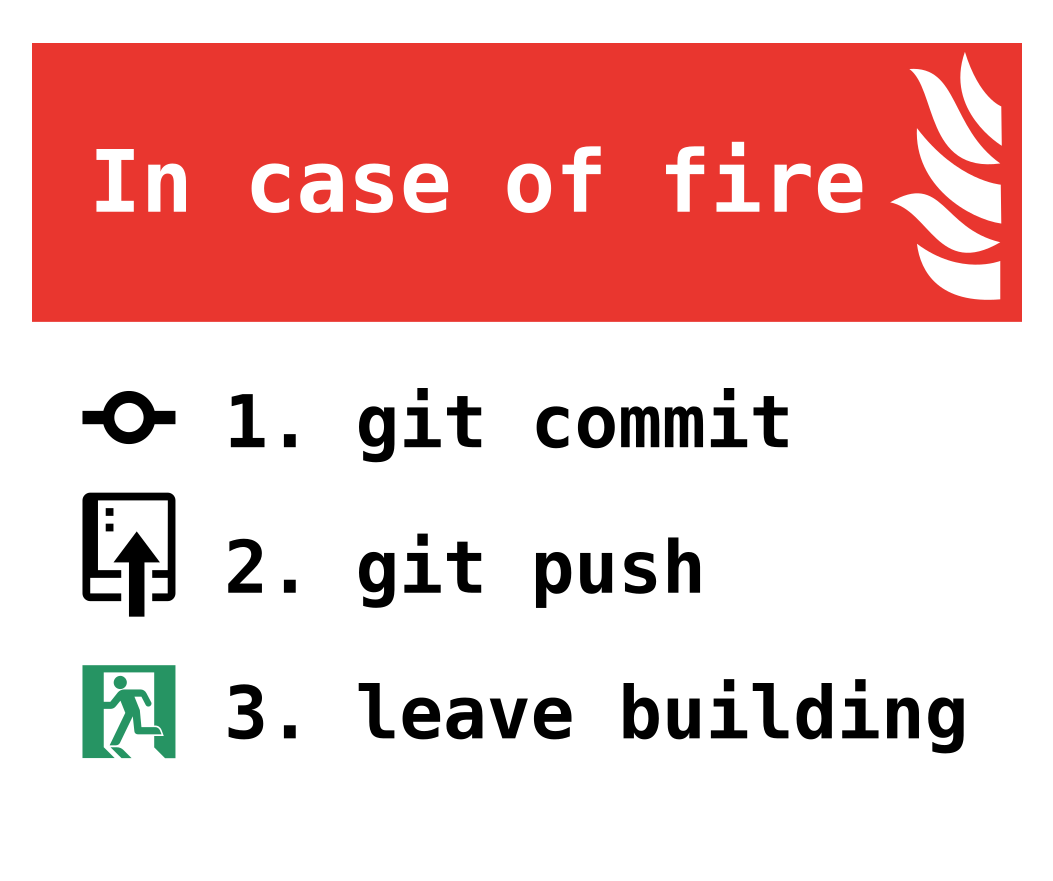
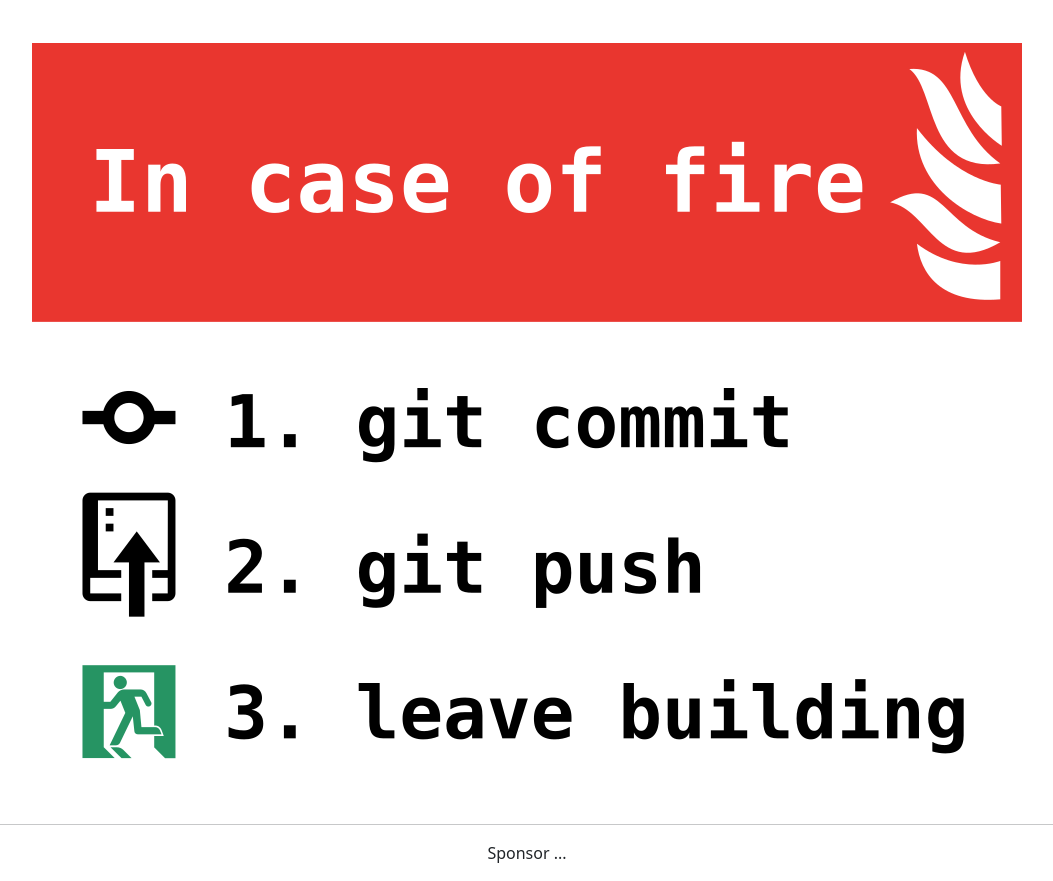
Before and after one commit to Tommaso-Melacarne-compiti-scuola/melacarne_git2, a plain HTML site: page index.html in a window 1280 px wide. Shown: the part 53-934 px from the top of the page, without its empty margins (113-1166 px from the left). Before the commit the page ends 861 px from the top, so only its background shows below. Drawn offline with nearby package versions, Linux system fonts and the light colour scheme.

Commit message:
hotfix: Add sponsor

```diff
--- a/index.html
+++ b/index.html
@@ -22,6 +22,13 @@
       />
     </div>
 
+    <footer class="pb-3 mt-auto" id="footer">
+      <hr class="my-3" />
+      <div class="d-flex align-items-center justify-content-center">
+        Sponsor ...
+      </div>
+    </footer>
+
     <script defer src="./js/index.js"></script>
     <script
       src="https://cdn.jsdelivr.net/npm/bootstrap@5.3.3/dist/js/bootstrap.bundle.min.js"
```
